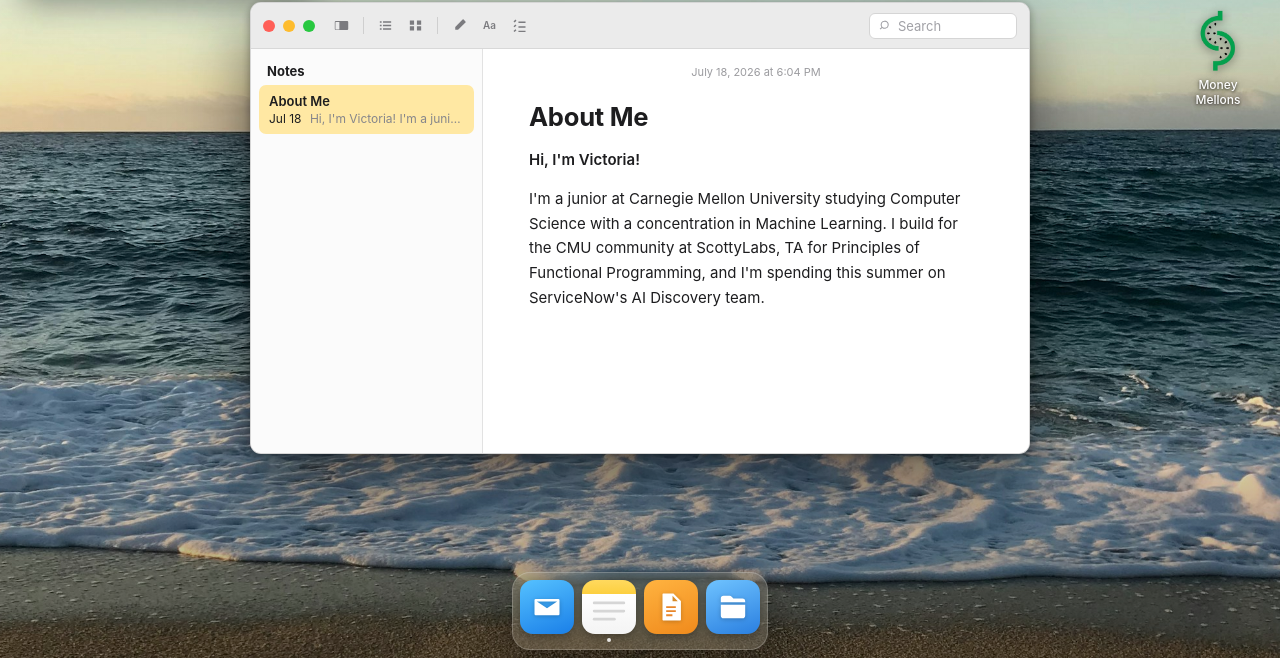
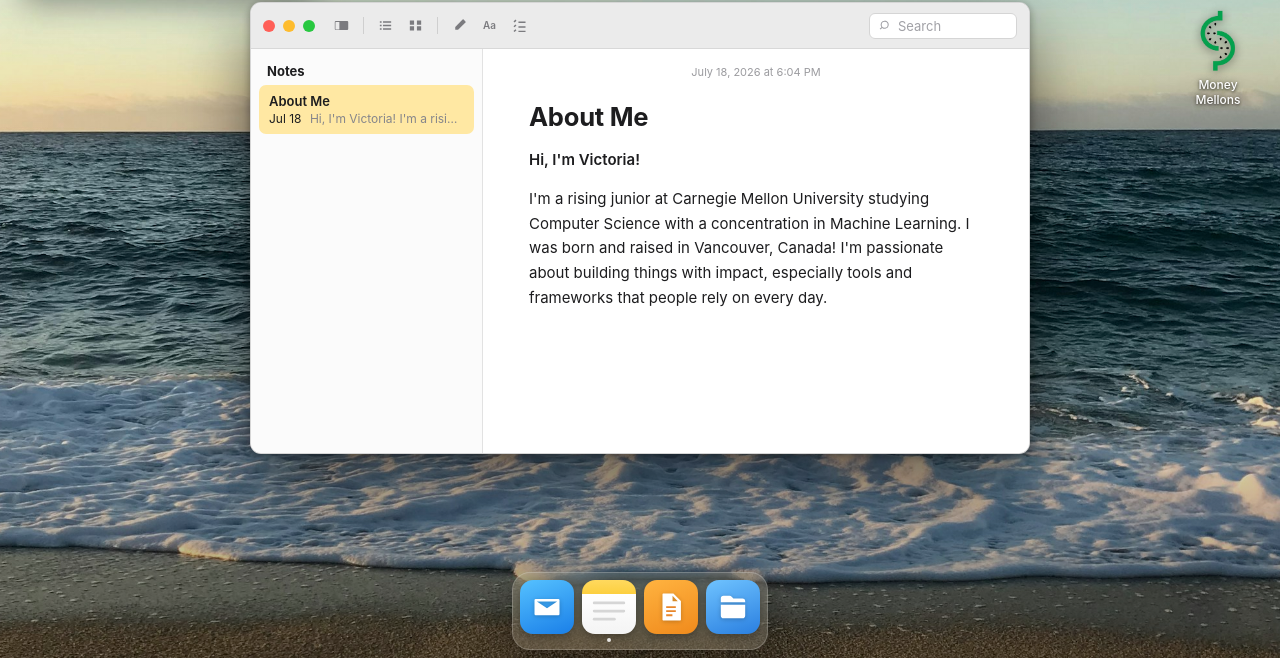
Before and after one commit to vliu12/portfolio, a website: page index.html in a window 1280 px wide. Shown: the part 142-800 px from the top of the page. Drawn offline with Linux system fonts and the light colour scheme.

Commit message:
about me update

```diff
--- a/index.html
+++ b/index.html
@@ -226,7 +226,7 @@
               <span class="note-item-title">About Me</span>
               <span class="note-item-meta">
                 <span class="note-item-date">Jul 18</span>
-                Hi, I'm Victoria! I'm a junior at CMU…
+                Hi, I'm Victoria! I'm a rising junior at CMU…
               </span>
             </button>
           </nav>
@@ -239,10 +239,10 @@
             <p class="note-lead">Hi, I'm Victoria!</p>
 
             <p>
-              I'm a junior at Carnegie Mellon University studying Computer Science with a
-              concentration in Machine Learning. I build for the CMU community at ScottyLabs,
-              TA for Principles of Functional Programming, and I'm spending this summer on
-              ServiceNow's AI Discovery team.
+              I'm a rising junior at Carnegie Mellon University studying Computer Science
+              with a concentration in Machine Learning. I was born and raised in Vancouver,
+              Canada! I'm passionate about building things with impact, especially tools and
+              frameworks that people rely on every day.
             </p>
 
           </article>
```
